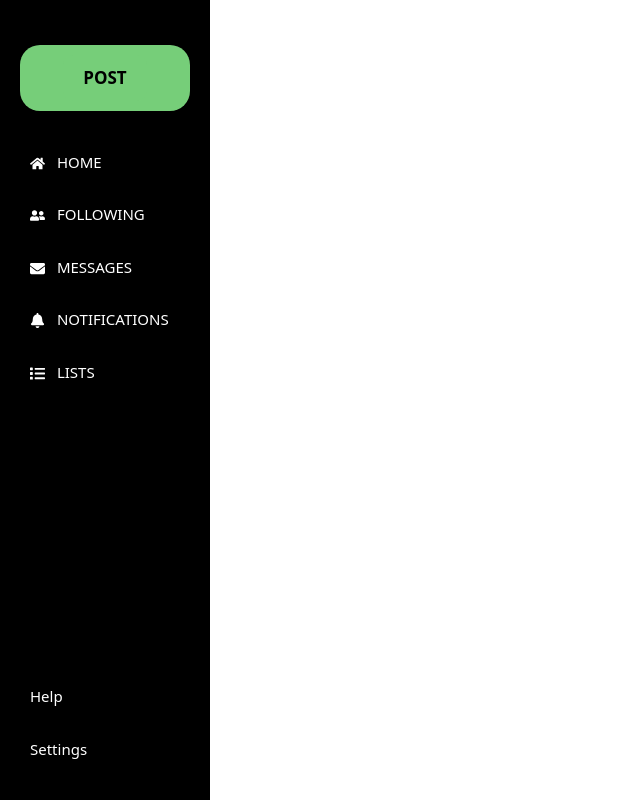
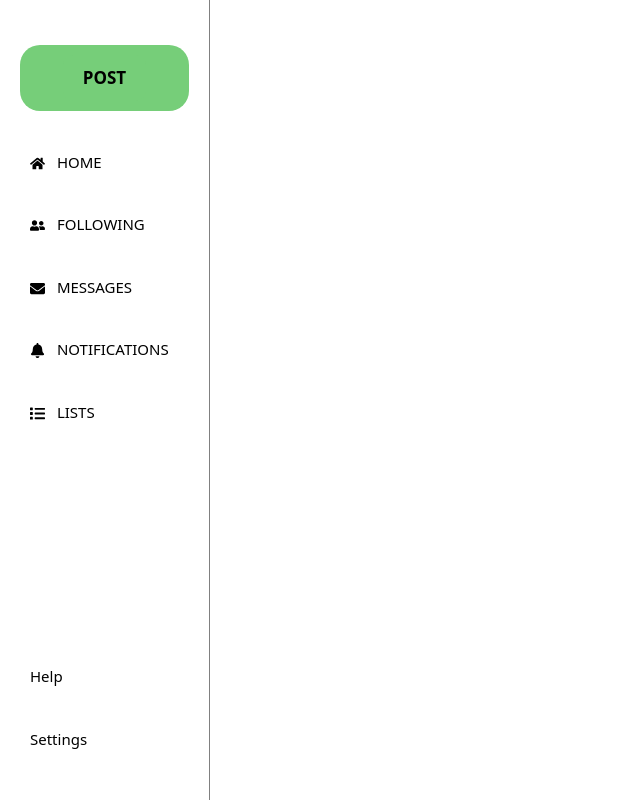
Before and after one commit to hypnosw/Entertainia, a React (Create React App) app: page /#/SideBar in a window 1280 px wide. Shown: the whole page, without its empty margins (0-640 px from the left). Built offline with nearby package versions, Linux system fonts and the light colour scheme.

Commit message:
add animation

```diff
--- a/src/Components/SideBar/index.css
+++ b/src/Components/SideBar/index.css
@@ -1,8 +1,24 @@
+
+@keyframes coolEffect {
+  0% {
+    transform: scale(1);
+    background-color: #76ce79;
+  }
+  50% {
+    transform: scale(1.2);
+    background-color: #4CAF50;
+  }
+  100% {
+    transform: scale(1);
+    background-color: #76ce79;
+  }
+}
 
 .sidebar {
     width: 210px;
-    background-color: black;
-    color: white;
+    /* background-color: black;  */
+    /* color: white;  */
+    color:black;
     position: fixed;
     top: 0;
     bottom: 0;
@@ -11,6 +27,8 @@
     display: flex;
     flex-direction: column;
     justify-content: space-between;
+    border-right: 1px solid grey;
+
   }
 
   /* 顶部部分的样式 */
@@ -23,6 +41,7 @@
     border-radius: 20px;
     margin-top: 25px;
     transition: background-color 0.3s;
+    animation: coolEffect 0.5s ease-in-out;
   }
 
   /* 顶部部分按钮的样式 */
@@ -37,7 +56,7 @@
     border-radius: 10px;
     cursor: pointer;
     transition: background-color 0.3s;
-
+    animation: coolEffect 0.5s ease-in-out;
   }
 
   /* 中间部分的样式 */
@@ -62,7 +81,7 @@
     font-size: 15px;
     padding: 10px;
     cursor: pointer;
-    margin-bottom: 10px;
+    margin-bottom: 20px;
     transition: background-color 0.3s;
     /* display: flex; */
     align-items: center;
@@ -74,7 +93,7 @@
 
   /* 鼠标悬停时的背景颜色 */
   .sidebar-item:hover {
-    background-color: #555;
+    background-color: #b3b1b1;
   }
 
 
@@ -84,5 +103,7 @@
 
   .shared-parent-container:hover .top-section,
 .shared-parent-container:hover .post-button {
-  background-color: #979494/* 悬停时的背景颜色 */;
+  background-color: #b3b1b1/* 悬停时的背景颜色 */;
+  animation: none; /* 停止按钮上的动画 */
+  transform: scale(1.1);
 }
```
